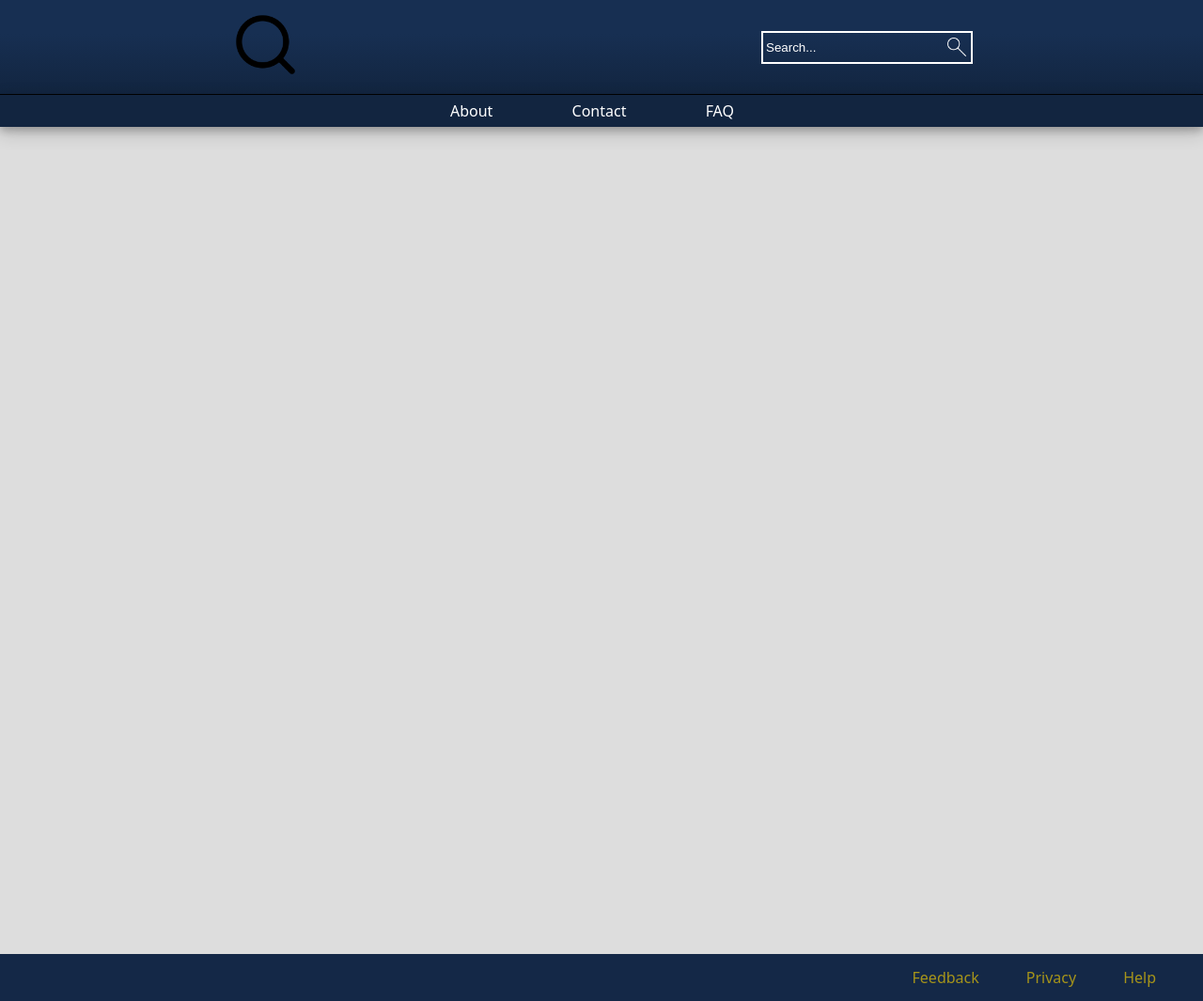
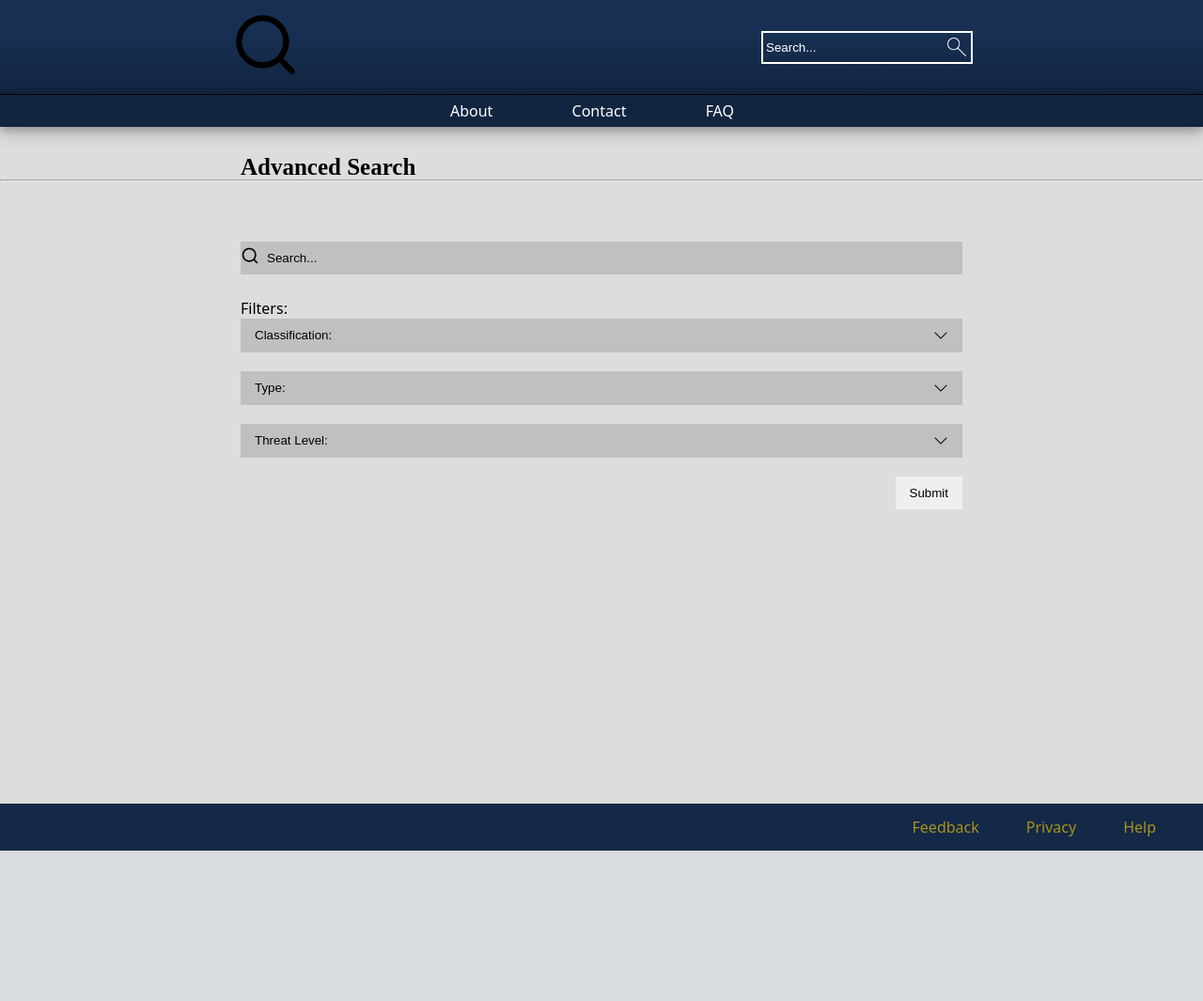
Before and after one commit to Dyapd/AnomalousSite, a PHP site: page /search.html in a window 1280 px wide. Shown: the whole page at 94% size. After the commit the page ends 905 px from the top, so only its background shows below. Run offline with PHP 8.4, Linux system fonts and the light colour scheme.

Commit message:
added search page

```diff
--- a/layouts.css
+++ b/layouts.css
@@ -142,3 +142,12 @@ footer a{
 .main-about p {
     font-size: 16px;
 }
+
+/* style for search page */
+.main-search{
+    display: flex;
+    flex-wrap: wrap;
+    min-height: 80vh;
+    align-items: flex-start;
+    justify-content: center;
+}
--- a/modules.css
+++ b/modules.css
@@ -147,3 +147,122 @@
 }
 
 /* styles for about us */
+
+
+
+
+/* styles for search page*/
+
+/* top content */
+.content-top-search{
+    width: 100%;
+}
+
+.content-top-search h1{
+    margin: 0 20%;
+}
+
+/* content for search options */
+.content-bottom-search{
+    margin-top: -200px;
+    padding: 200px 0;
+    width: 60%;
+    display: flex;
+    flex-wrap: wrap;
+}
+
+/* search bar */
+.search-container-main-search{
+    height: 35px;
+    width: 100%;
+    display: inline-flex;
+    border: none;
+    background-color: #c0c0c0;
+    overflow: hidden;
+    margin-bottom: 25px;
+}
+
+.search-icon-main-search {
+    width: 20px;
+    height: 20px;
+    margin: 5px 5px 0 0;
+    cursor: pointer;
+}
+
+.searchBox-main-search{
+    border: 0;
+    flex: 1;
+    color: black;
+    background-color: rgba(0,0,0,0);
+}
+
+.searchBox-main-search::placeholder{
+    padding: 3px;
+    color: black;
+    opacity: 1;
+}
+
+/* dropdown menu */
+.search-dropdown-first{
+    width: 100%;
+    margin-bottom: 20px;
+}
+
+
+.search-dropdown-first button{
+    display: flex;
+    justify-content: space-between;
+    background-color: #c0c0c0;
+    color: black;
+    width: 100%;
+    padding: 10px 15px;
+    border: none;
+    text-align: left;
+    cursor: pointer;
+}
+
+.search-dropdown-first img{
+   text-align: right;
+
+}
+
+.search-dropdown-first:hover .search-dropdown-firstmenu{
+    display: block;
+}
+
+.search-dropdown-firstmenu a {
+    display: block;
+    color: black;
+    text-decoration: none;
+    padding: 5px 10px;
+}
+
+.search-dropdown-firstmenu {
+    display: none;
+    background-color:#bfbfbf;
+    position:absolute;
+    min-width: 904px;
+    box-shadow: 2px 2px 5px hsl(0, 0%, 0%, .8);
+}
+
+.search-dropdown-first:hover button{
+    background-color: #d7d3d3;
+}
+
+.search-dropdown-firstmenu a:hover{
+    background-color: #d7d3d3;
+}
+
+/* submit buttton */
+.search-submit-btn{
+    align-self: flex-end;
+    padding: 10px 15px;
+    margin-left: auto;
+    border: none;
+    cursor: pointer;
+    background-color:A6A6A6 ;
+}
+
+.search-submit-btn:hover{
+    background-color: #d7d3d3;
+}
--- a/search.html
+++ b/search.html
@@ -33,10 +33,67 @@
         </nav>
     </header>
 
-    <main class="main-home">
+    <main class="main-search">
+
+        <div class="content-top-search">
+            <h1>
+                Advanced Search
+            </h1>
+            <hr>
+        </div>
+
+        <div class="content-bottom-search">
 
 
+            <div class="search-container-main-search">
+                <img class="search-icon-main-search" src="images/placeholdericon.png" alt="search">
+                <input class="searchBox-main-search" type="search" name="search" placeholder="Search...">
+            </div>
 
+            <p>
+                Filters:
+            </p>
+
+            <div class="search-dropdown-first">
+                <button type="button" data-bs-toggle="dropdown" aria-expanded="false">
+                    Classification:
+                    <img src="images/arrowdown.png" alt="">
+                </button>
+                <ul class="search-dropdown-firstmenu">
+                    <a class="dropdown-item" href="#">Action</a>
+                    <a class="dropdown-item" href="#">Another action</a>
+                    <a class="dropdown-item" href="#">Something else here</a>
+                </ul>
+            </div>
+            <br>
+            <div class="search-dropdown-first">
+                <button type="button" data-bs-toggle="dropdown" aria-expanded="false">
+                    Type:
+                    <img src="images/arrowdown.png" alt="">
+                </button>
+                <ul class="search-dropdown-firstmenu">
+                    <a class="dropdown-item" href="#">Action</a>
+                    <a class="dropdown-item" href="#">Another action</a>
+                    <a class="dropdown-item" href="#">Something else here</a>
+                </ul>
+            </div>
+            <br>
+            <div class="search-dropdown-first">
+                <button type="button" data-bs-toggle="dropdown" aria-expanded="false">
+                    Threat Level:
+                    <img src="images/arrowdown.png" alt="">
+                </button>
+                <ul class="search-dropdown-firstmenu">
+                    <a class="dropdown-item" href="#">Action</a>
+                    <a class="dropdown-item" href="#">Another action</a>
+                    <a class="dropdown-item" href="#">Something else here</a>
+                </ul>
+            </div>
+
+            <button class="search-submit-btn">
+                Submit
+            </button>
+        </div>
     </main>
 
     <footer>
```
Also changed, not shown: images/arrowdown.png (added).
